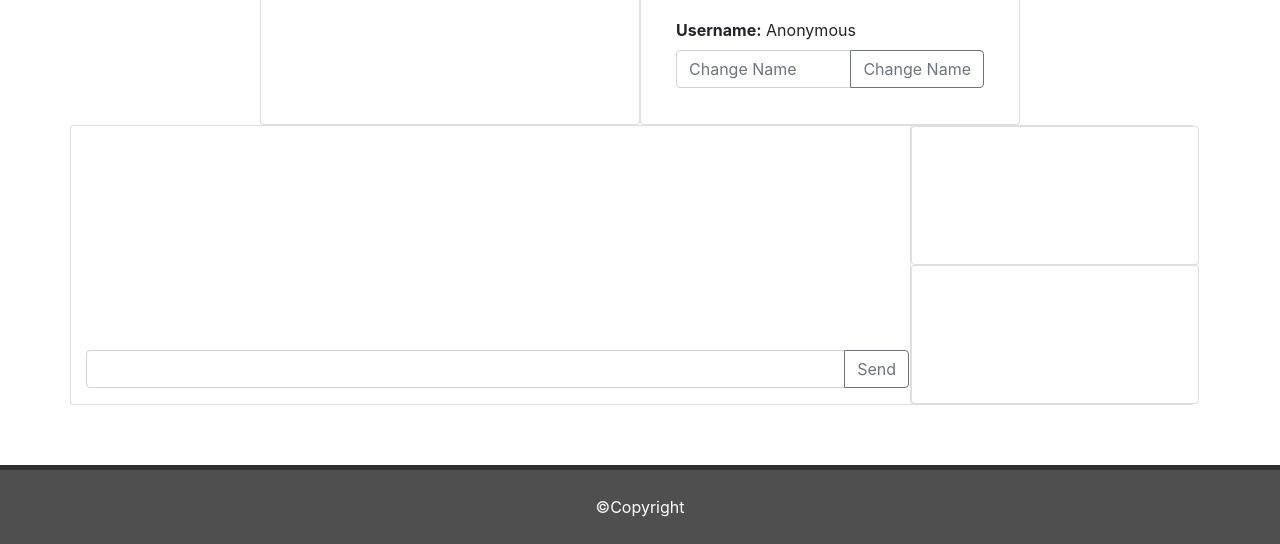
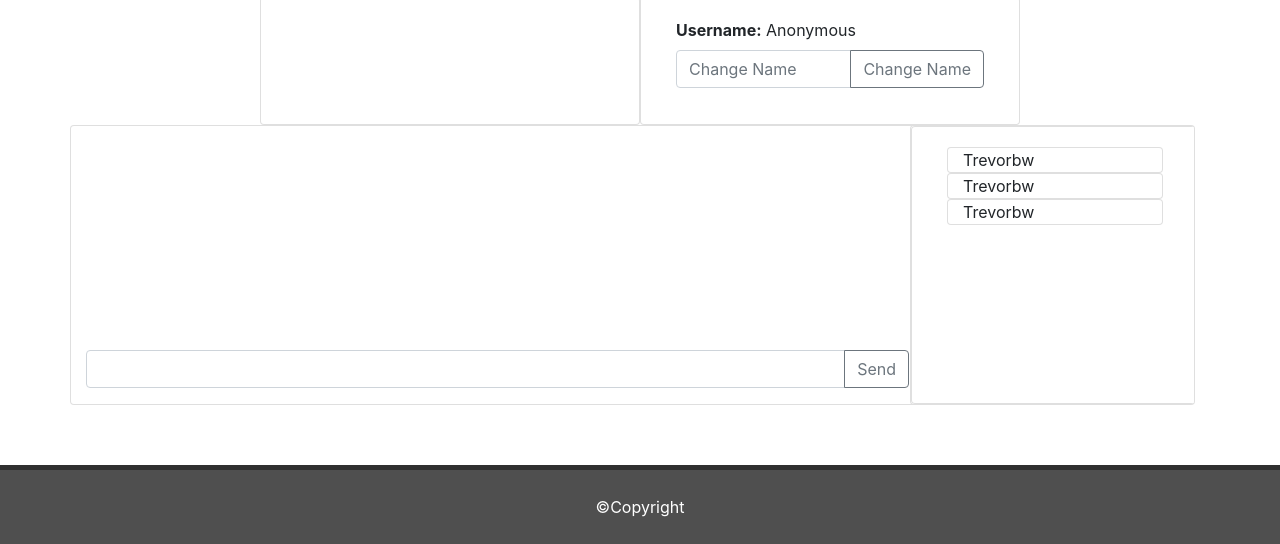
Before and after one commit to tbwilson89/RPS-Multiplayer, a plain HTML site: page index.html in a window 1280 px wide. Shown: the part 256-800 px from the top of the page. Drawn offline with nearby package versions, Linux system fonts and the light colour scheme; no server answers.

Commit message:
Fixed issue that wasn't clearing player choice when quitting, also started on chat displaying users on page.

```diff
--- a/assets/css/style.css
+++ b/assets/css/style.css
@@ -28,6 +28,15 @@ footer {
 #message-box {
   margin: 10px 5px;
 }
+
+#chat-active-users {
+  overflow-y: scroll;
+  overflow-x: hidden;
+}
+.chat-display-username {
+  padding: 3px 0;
+}
+
 .input-group-apped {
   margin: 0 5px;
 }
--- a/assets/javascript/app.js
+++ b/assets/javascript/app.js
@@ -170,7 +170,6 @@ chatRef.endAt().limitToLast(1).on('child_added', function(snap){
 // Enter a player into the game, either player 1 or 2 depending on which button is pressed. Display buttons for choices during play.
 $('.player-join-btn').on('click', function(){
   var playerChoice = $(this).data('option')
-  console.log(playerChoice)
   database.ref().once('value').then((snap)=>{
      if(snap.val().GameState.playerTwo.id === '' && snap.val().GameState.playerOne.id !== connectID){
        database.ref(`/GameState/player${playerChoice}`).update({
@@ -194,15 +193,18 @@ $(document).on('click', '.player-choice', function(){
     if(!snap.val().paused){
       var player = $(this).data('choice').player
       var option = $(this).data('choice').option
-      console.log($(this).data('choice').option)
       if(option === 'quit'){
+        if (player === 'One'){
+          database.ref('GameState').update({pOneChoice: ""})
+        } else {
+          database.ref('GameState').update({pTwoChoice: ""})
+        }
         database.ref(`/GameState/player${player}`).update({
           id: '',
           name: '',
           wins: 0,
         })
       } else {
-        console.log('test')
         if(player === 'One'){
           database.ref('/GameState').update({
             pOneChoice: option
--- a/index.html
+++ b/index.html
@@ -90,17 +90,13 @@
               </div>
             </form>
           </div>
-          <div class="row card col-md-3" style='height: 35vh;'>
-            <div class="row" style='height: 50%;'>
+          <div id='chat-active-users' class="row card col-md-3" style='height: 35vh;'>
+            <div class="row" style='height: 100%;'>
               <div class="card col-md-12" style="width: 18rem;">
                 <div class="card-body">
-                </div>
-              </div>
-            </div>
-            <div class="row" style='height: 50%;'>
-              <div class="card col-md-12" style="width: 18rem;">
-                <div class="card-body">
-
+                  <div class="card col-md-12">Trevorbw</div>
+                  <div class="card col-md-12">Trevorbw</div>
+                  <div class="card col-md-12">Trevorbw</div>
                 </div>
               </div>
             </div>
```
